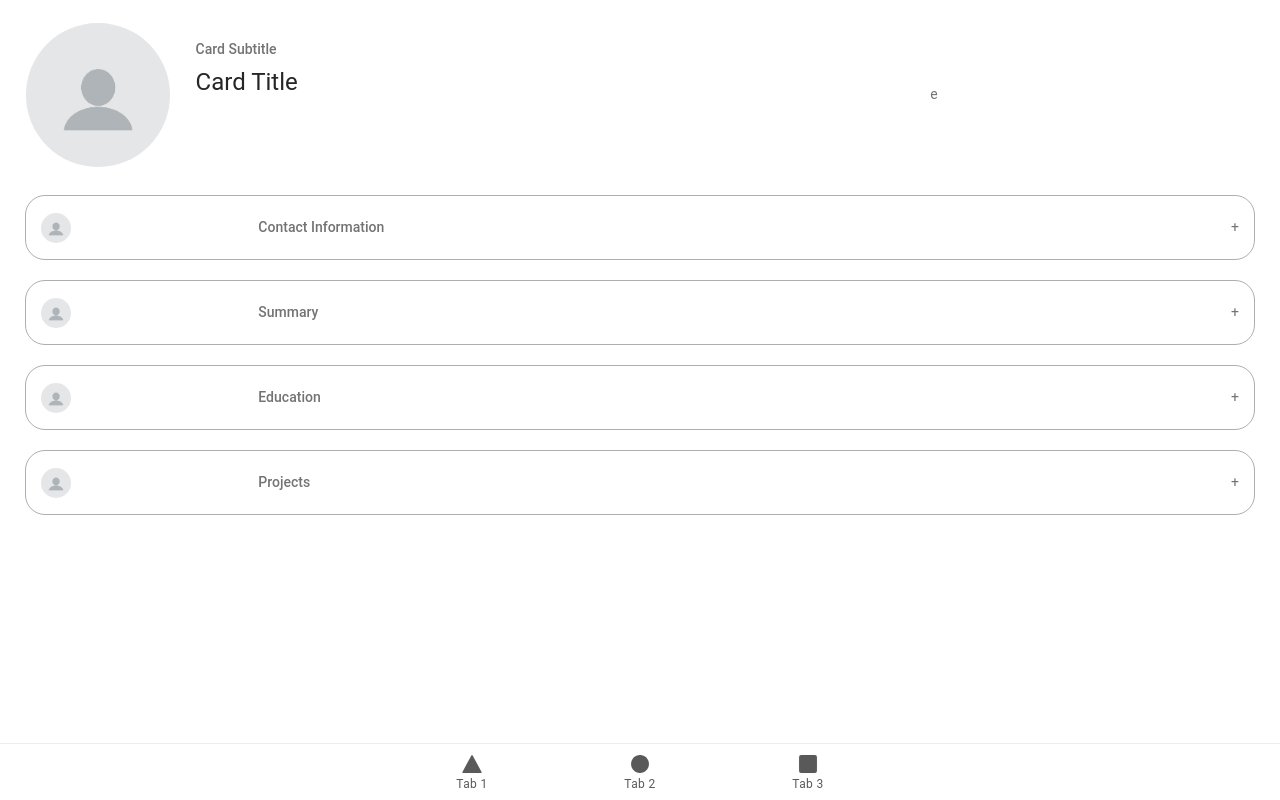
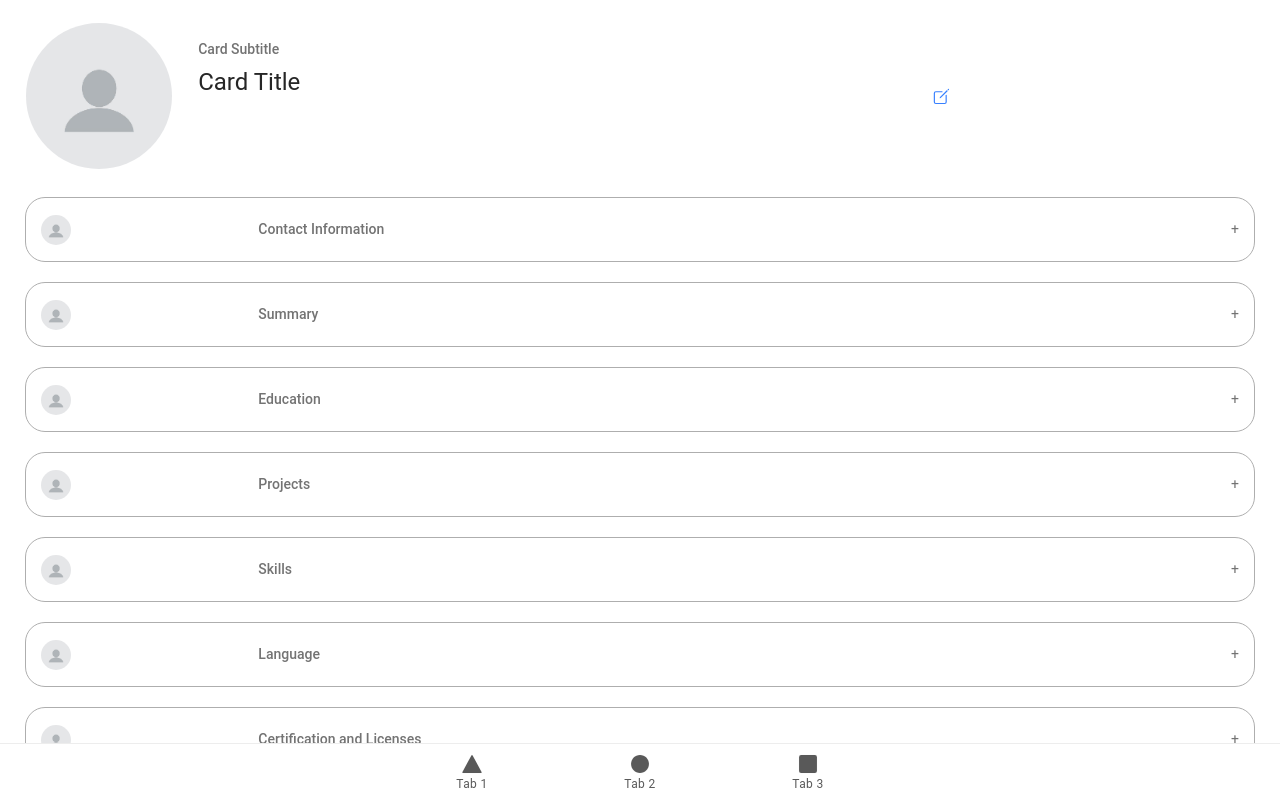
Before and after one commit to shakhrillo/demo, a React (Vite) app: page /user in a window 1280 px wide. Built offline with nearby package versions, Linux system fonts and the light colour scheme.

Commit message:
edited user

```diff
--- a/src/pages/account/user/index.css
+++ b/src/pages/account/user/index.css
@@ -14,3 +14,13 @@
 .profile-list ion-card-content {
   padding: 0 10px;
 }
+.edit-button {
+  --padding-start: 0 !important;
+  --padding-end: 0 !important;
+  --padding-top: 0 !important;
+  --padding-bottom: 0 !important;
+  padding-left: 0 !important;
+  padding-right: 0 !important;
+  padding-top: 0 !important;
+  padding-bottom: 0 !important;
+}
--- a/src/pages/account/user/index.tsx
+++ b/src/pages/account/user/index.tsx
@@ -1,4 +1,5 @@
 import {
+  IonButton,
   IonCard,
   IonCardContent,
   IonCardHeader,
@@ -7,6 +8,7 @@ import {
   IonCol,
   IonContent,
   IonGrid,
+  IonIcon,
   IonPage,
   IonRow,
   IonSelectOption,
@@ -14,8 +16,24 @@ import {
 } from "@ionic/react";
 import profile from "../../../assets/images/user-logo.jpeg";
 import "./index.css";
+import { createOutline, logoIonic, star } from "ionicons/icons";
 
-const data = ["Contact Information", "Summary", "Education", "Projects"];
+const data = [
+  "Contact Information",
+  "Summary",
+  "Education",
+  "Projects",
+  "Skills",
+  "Language",
+  "Certification and Licenses",
+  "Volunteering Experience",
+  "Profesional Exams",
+  "Awards & Achievements",
+  "Seminar & Trainings",
+  "Organization Activeties",
+  "Affiliations",
+  "References",
+];
 
 export default function (): JSX.Element {
   return (
@@ -52,7 +70,9 @@ export default function (): JSX.Element {
                       justifyContent: "end",
                     }}
                   >
-                    e
+                    <IonButton fill="clear" className="edit-button">
+                      <IonIcon icon={createOutline}></IonIcon>
+                    </IonButton>
                   </IonCol>
                 </IonRow>
               </IonCardContent>
```
